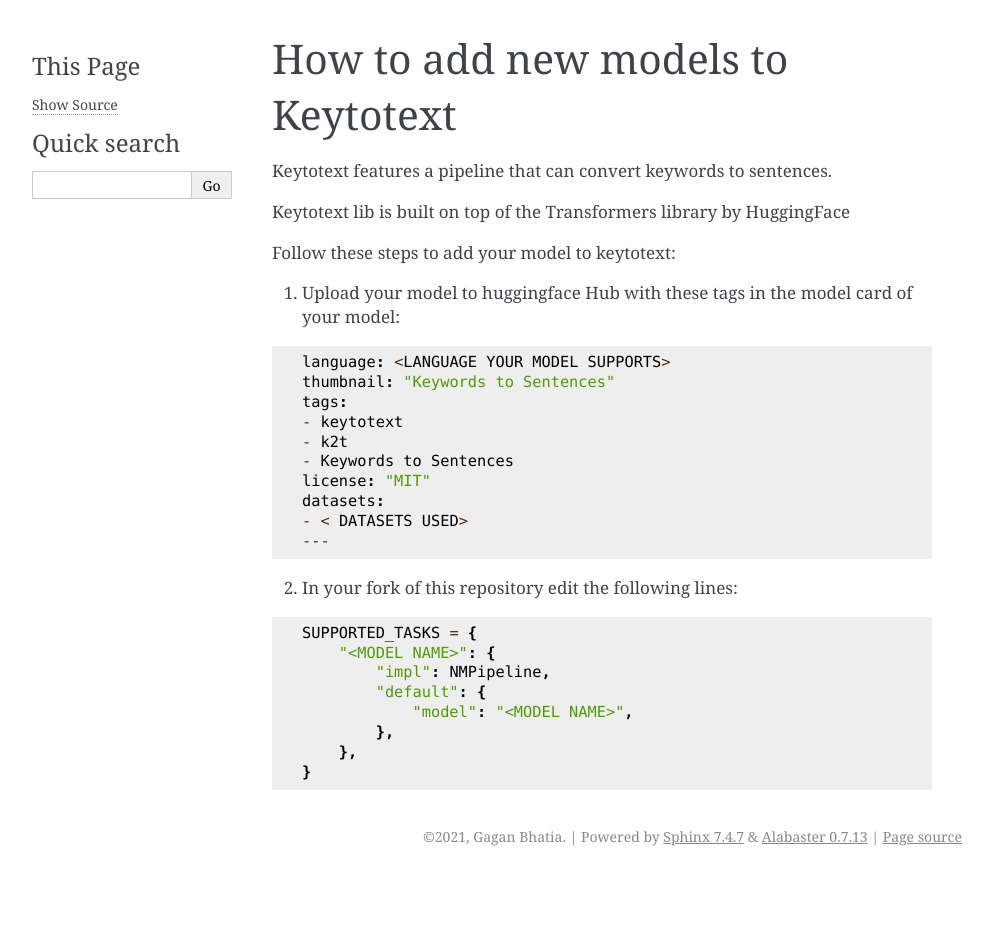
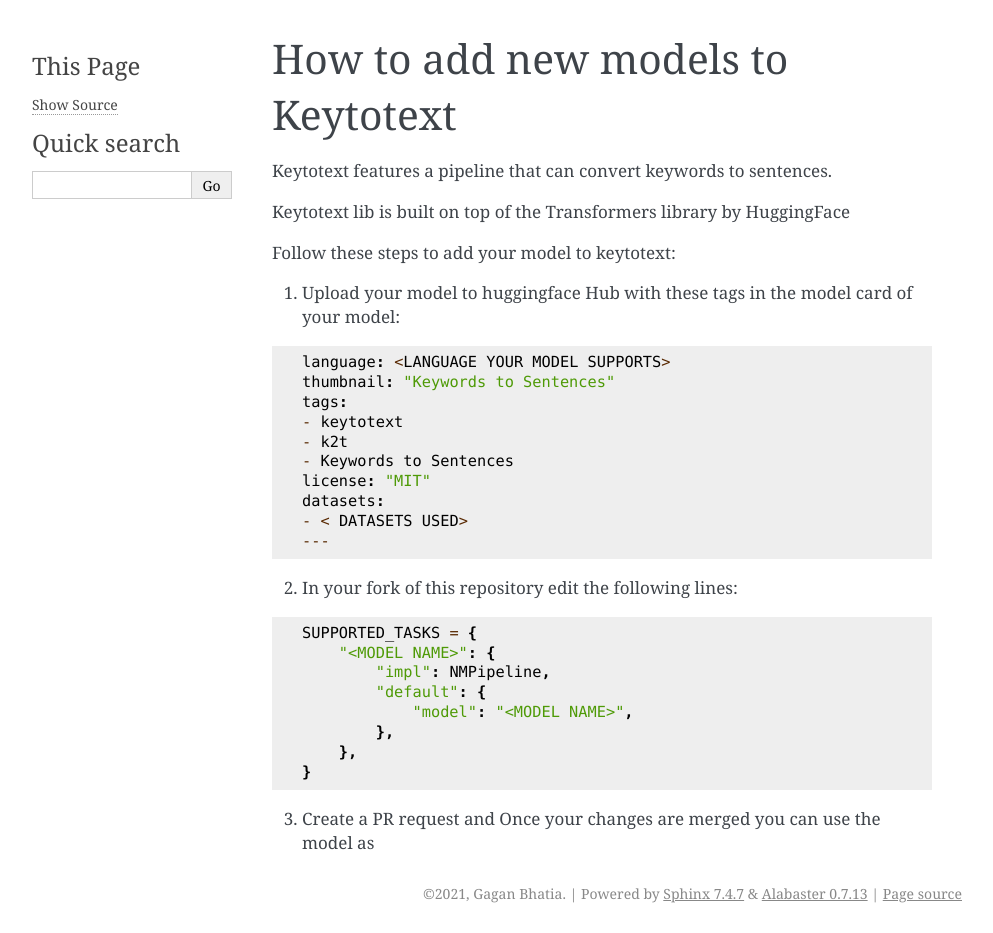
Before and after one commit to gagan3012/keytotext, a Sphinx documentation site: the page built from docs/MODELS.md, in a window 1280 px wide. Shown: the whole page, without its empty margins (148-1141 px from the left). Built offline with Sphinx 7.4.7, drawn with Linux system fonts in a browser that asks for light colours; before the commit the page ends 900 px from its top, so only the background shows below that.

Commit message:
Update MODELS.md

````diff
--- a/docs/MODELS.md
+++ b/docs/MODELS.md
@@ -32,3 +32,5 @@
     },
 }
 ```
+
+3) Create a PR request and Once your changes are merged you can use the model as
````
